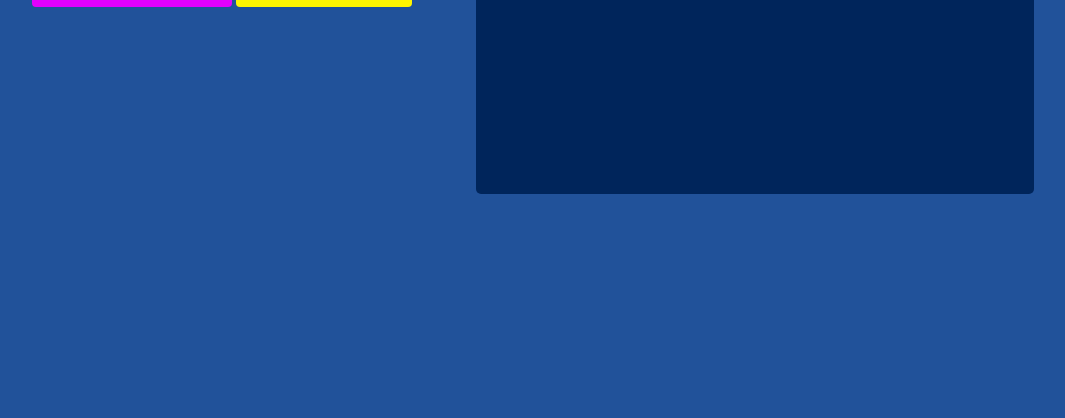
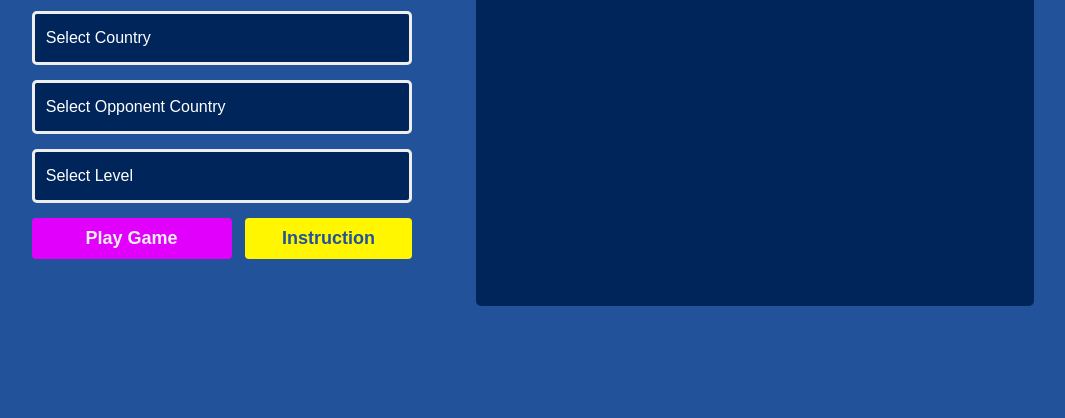
Before and after one commit to Ramadani-coding/game-bola, a plain HTML site: page index.html in a window 1280 px wide. Shown: the part 382-800 px from the top of the page, without its empty margins (107-1172 px from the left). Drawn offline with Linux system fonts and the light colour scheme.

Commit message:
fix home

```diff
--- a/home.css
+++ b/home.css
@@ -7,14 +7,14 @@
 .page {
     display: flex;
     justify-content: center;
-    /* align-items: center; */
+    align-items: center;
     min-height: 100vh;
     background: #21529a;
     color: #ffffff;
 }
 
 main {
-    /* margin: 10em 0 0 0; */
+    margin: 0em 0 2.4em 0;
     height: 36vh;
 }
 
@@ -58,7 +58,7 @@ input::placeholder {
 }
 
 .route {
-    /* margin: 15px 0 0 0; */
+    margin: 15px 0 0 0;
 }
 
 button {
@@ -83,8 +83,8 @@ button#play {
 
 button#instruction {
     background-color: #fff600;
-    /* margin: 0 0 0 9px; */
-    width: 13.2em;
+    margin: 0 0 0 9px;
+    width: 12.5em;
 }
 
 #instru {
```
